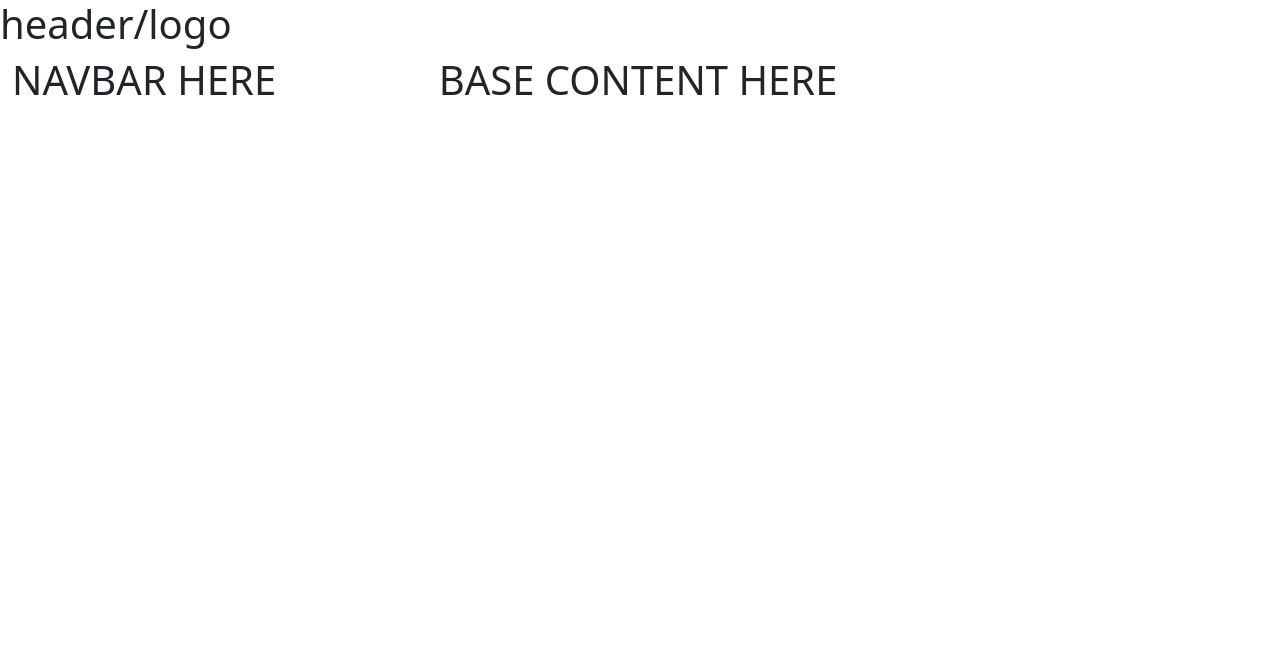
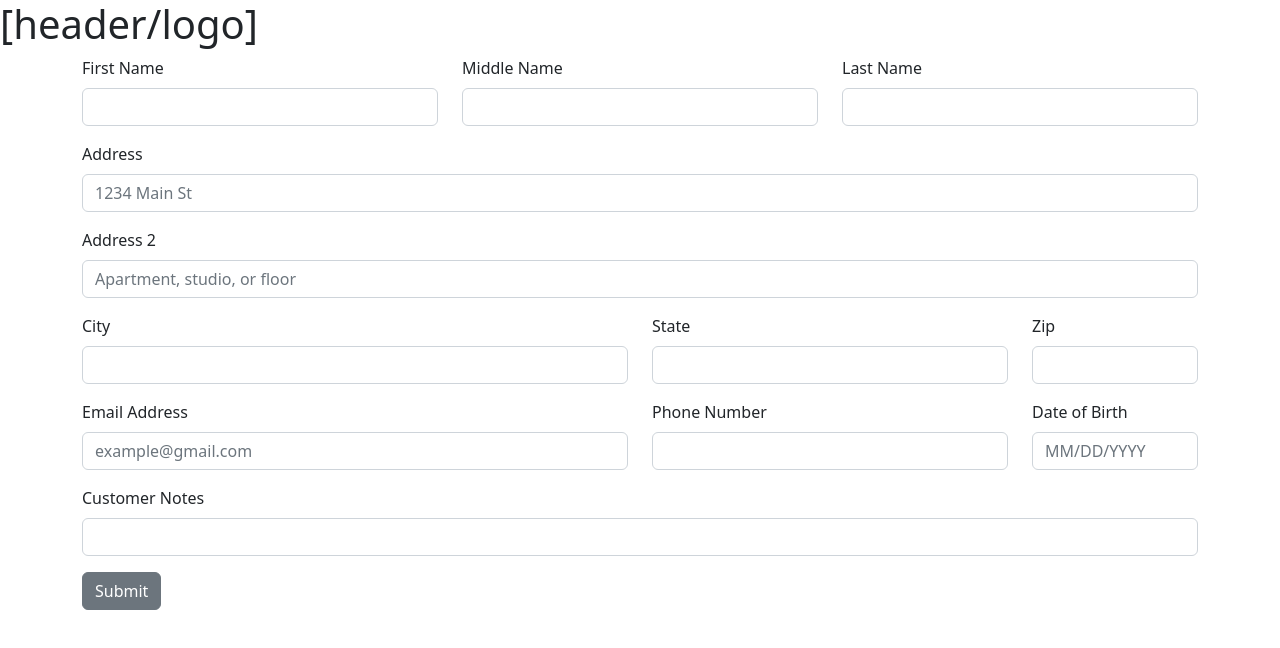
Before and after one commit to EICPCohort6/capstone-order-tracking, a React (Create React App) app in the folder FrontEnd/front-end/: page / in a window 1280 px wide. Shown: the top 648 px of the page. Built offline with nearby package versions, Linux system fonts and the light colour scheme.

Commit message:
added customer creation form

```diff
--- /dev/null
+++ b/FrontEnd/front-end/src/components/create-customer.js
@@ -0,0 +1,96 @@
+import React from "react";
+import { Row, Form, Col, FormGroup, Label, Input, Button } from "reactstrap";
+
+const CustomerForm = () => {
+  return (
+    <Form>
+      <Row>
+        <Col md={4}>
+          <FormGroup>
+            <Label for="firstName">First Name</Label>
+            <Input id="firstName" name="firstName" />
+          </FormGroup>
+        </Col>
+        <Col md={4}>
+          <FormGroup>
+            <Label for="middleName">Middle Name</Label>
+            <Input id="middleName" name="middleName" />
+          </FormGroup>
+        </Col>
+        <Col md={4}>
+          <FormGroup>
+            <Label for="lastName">Last Name</Label>
+            <Input id="lastName" name="lastName" />
+          </FormGroup>
+        </Col>
+      </Row>
+      <FormGroup>
+        <Label for="exampleAddress">Address</Label>
+        <Input id="exampleAddress" name="address" placeholder="1234 Main St" />
+      </FormGroup>
+      <FormGroup>
+        <Label for="exampleAddress2">Address 2</Label>
+        <Input
+          id="exampleAddress2"
+          name="address2"
+          placeholder="Apartment, studio, or floor"
+        />
+      </FormGroup>
+      <Row>
+        <Col md={6}>
+          <FormGroup>
+            <Label for="exampleCity">City</Label>
+            <Input id="exampleCity" name="city" />
+          </FormGroup>
+        </Col>
+        <Col md={4}>
+          <FormGroup>
+            <Label for="exampleState">State</Label>
+            <Input id="exampleState" name="state" />
+          </FormGroup>
+        </Col>
+        <Col md={2}>
+          <FormGroup>
+            <Label for="exampleZip">Zip</Label>
+            <Input id="exampleZip" name="zip" />
+          </FormGroup>
+        </Col>
+      </Row>
+      <Row>
+        <Col md={6}>
+          <FormGroup>
+            <Label for="Email Address">Email Address</Label>
+            <Input
+              id="emailAddress"
+              name="emailAddress"
+              placeholder="example@gmail.com"
+            />
+          </FormGroup>
+        </Col>
+        <Col md={4}>
+          <FormGroup>
+            <Label for="phoneNumber">Phone Number</Label>
+            <Input id="phoneNumber" name="phoneNumber" />
+          </FormGroup>
+        </Col>
+        <Col md={2}>
+          <FormGroup>
+            <Label for="dateOfBirth">Date of Birth</Label>
+            <Input
+              id="dateOfBirth"
+              name="dateOfBirth"
+              placeholder="MM/DD/YYYY"
+            />
+          </FormGroup>
+        </Col>
+      </Row>
+      <FormGroup>
+        <Label for="customerNotes">Customer Notes</Label>
+        <Input id="customerNotes" name="customerNotes" />
+      </FormGroup>
+      <Button>Submit</Button>
+    </Form>
+  );
+};
+
+export default CustomerForm;
--- a/FrontEnd/front-end/src/pages/mainPage.js
+++ b/FrontEnd/front-end/src/pages/mainPage.js
@@ -1,19 +1,13 @@
 import React from "react";
 import { Row, Container, Col } from "reactstrap";
+import CustomerForm from "../components/create-customer";
 
 const MainPage = () => {
   return (
     <>
-      <h1>header/logo</h1>
-      <Container fluid>
-        <Row>
-          <Col xs="4">
-            <h1>NAVBAR HERE</h1>
-          </Col>
-          <Col xs="8">
-            <h1>BASE CONTENT HERE</h1>
-          </Col>
-        </Row>
+      <h1>[header/logo]</h1>
+      <Container>
+        <CustomerForm />
       </Container>
     </>
   );
```
